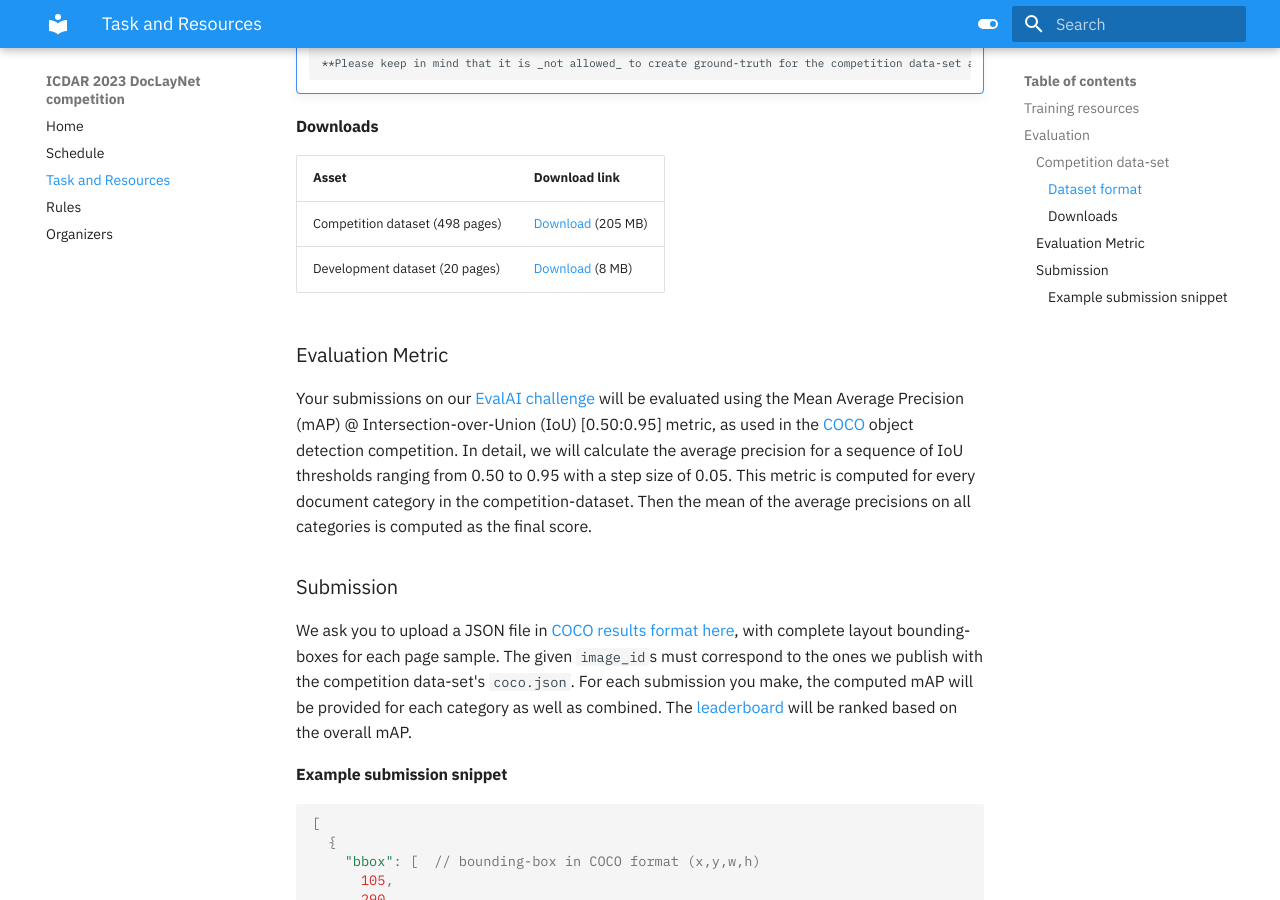
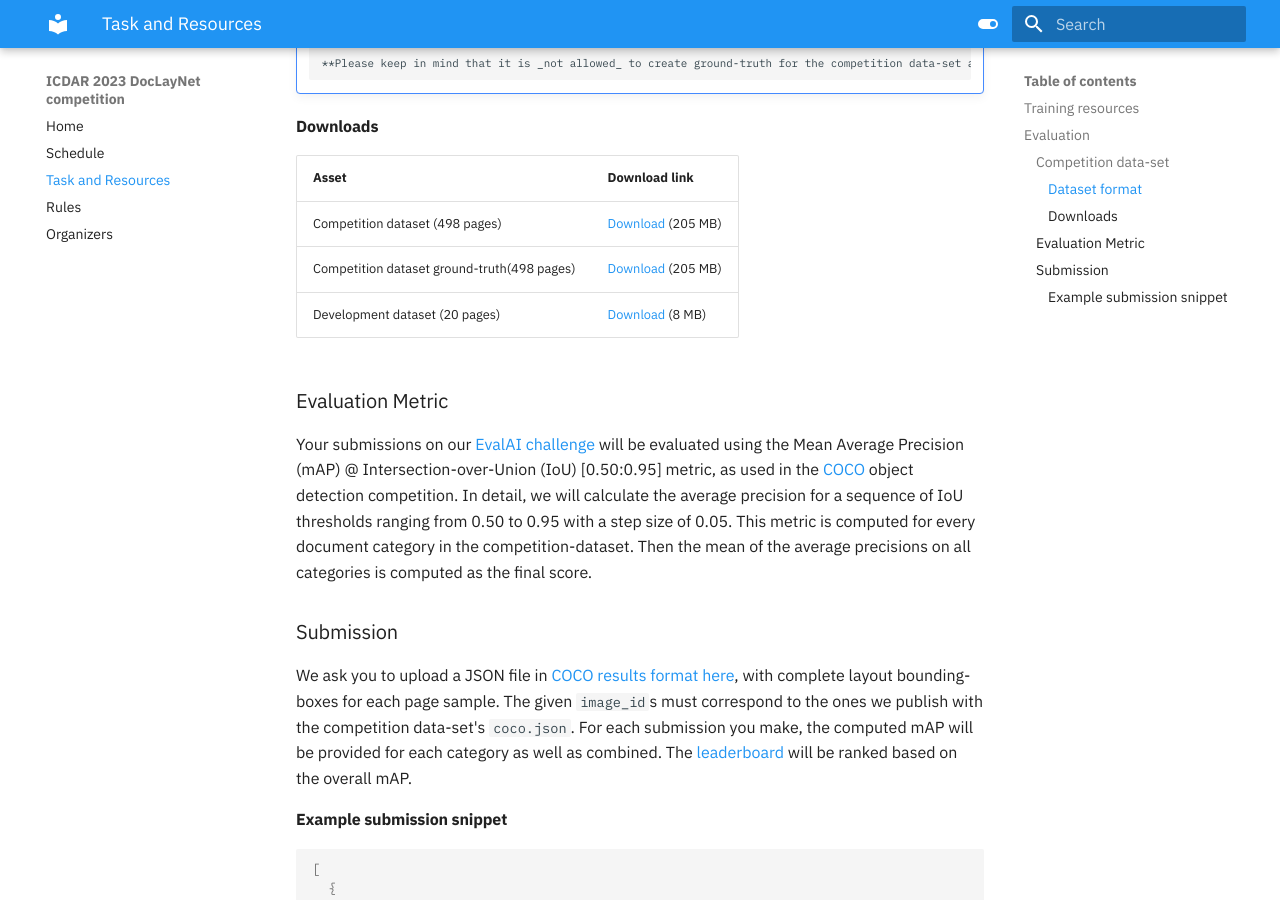
Before and after one commit to DS4SD/icdar23-doclaynet, an MkDocs documentation site: the page built from docs/task.md, in a window 1280 px wide and 900 px high, scrolled down 1791 px. Built offline with MkDocs 1.6.1 and Material for MkDocs 9.7.7, drawn with Linux system fonts in a browser that asks for light colours.

Commit message:
Add competition dataset ground truth
Signed-off-by: cau-git <60343111+cau-git@users.noreply.github.com>

```diff
--- a/docs/task.md
+++ b/docs/task.md
@@ -56,6 +56,7 @@
 | **Asset**           	| **Download link** 	|
 |---------------------	|-------------------	|
 | Competition dataset (498 pages)	| [Download](https://ds4sd-icdar23-doclaynet-competition.s3.eu-de.cloud-object-storage.appdomain.cloud/competition-dataset-public.zip) (205 MB)             	|
+| Competition dataset ground-truth(498 pages)	| [Download](https://ds4sd-icdar23-doclaynet-competition.s3.eu-de.cloud-object-storage.appdomain.cloud/competition_dataset_groundtruth.zip) (205 MB)             	|
 | Development dataset (20 pages)	| [Download](https://ds4sd-icdar23-doclaynet-competition.s3.eu-de.cloud-object-storage.appdomain.cloud/dev-dataset-public.zip) (8 MB)             	|
 
 
```
